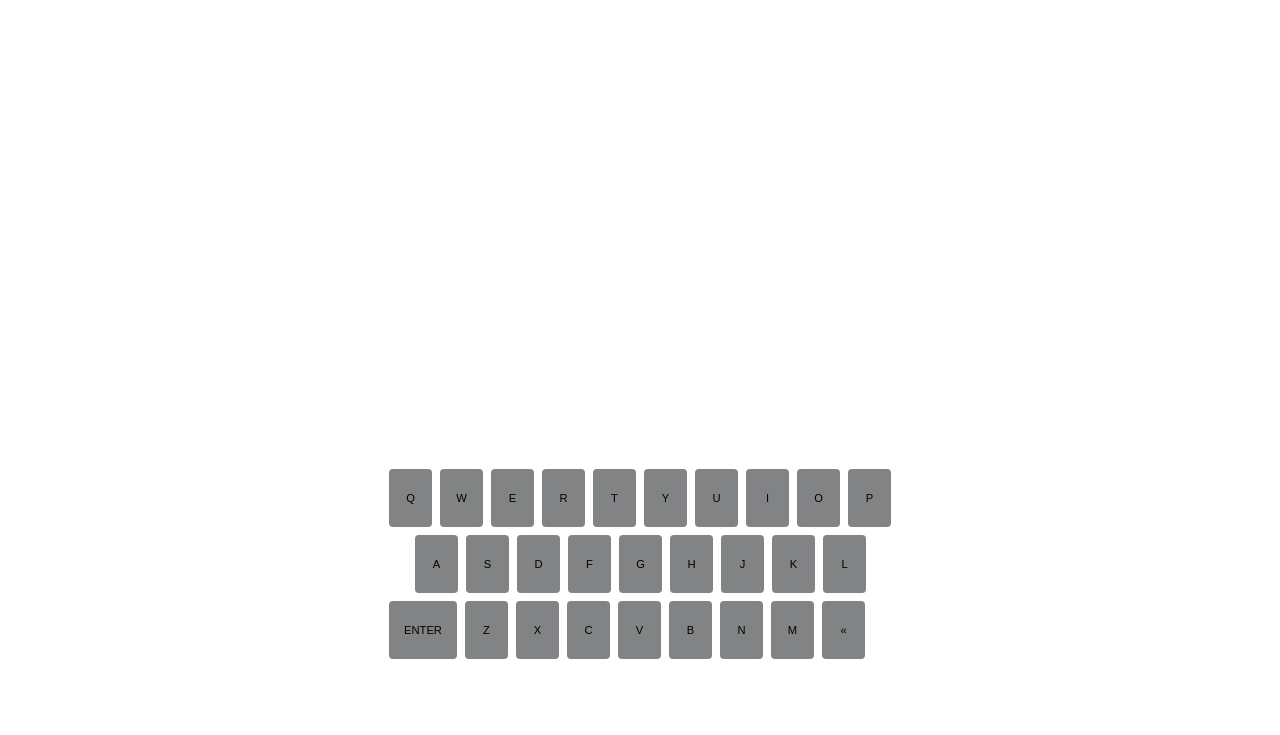
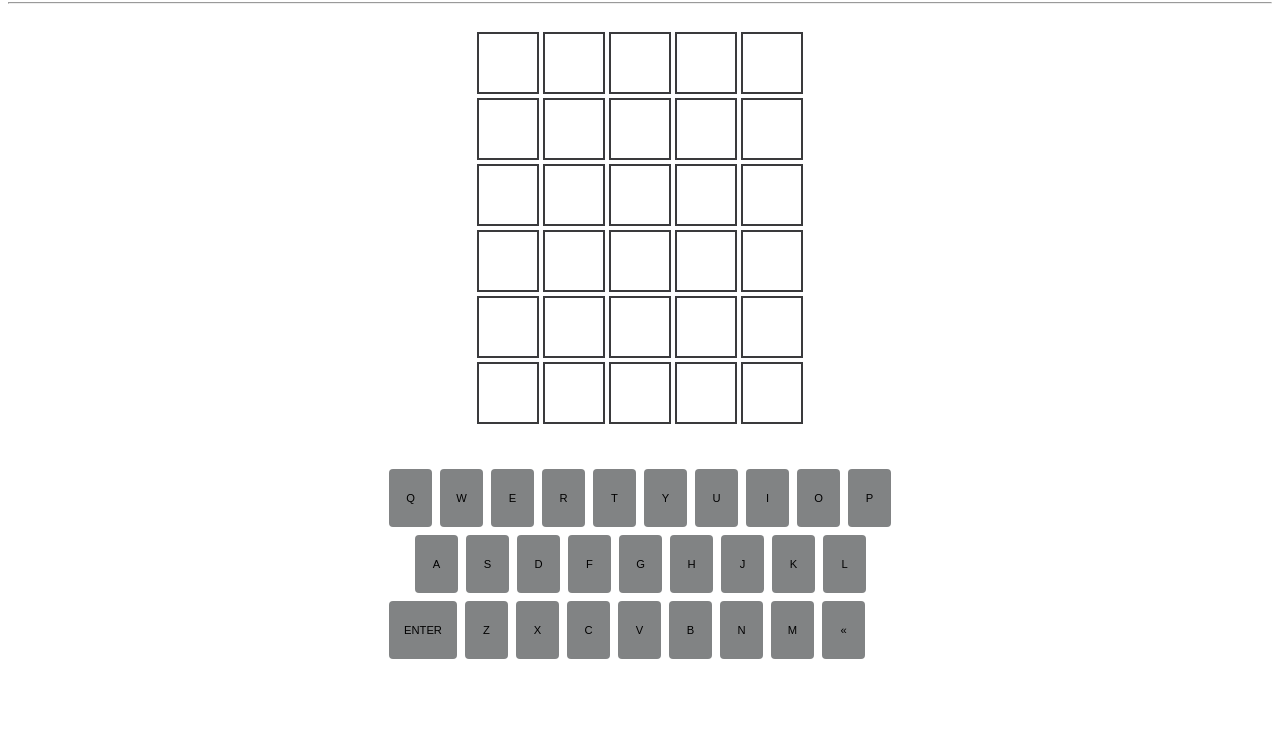
Before and after one commit to Ken-mbira/endless_wordle, a plain HTML site: page index.html in a window 1280 px wide. Shown: the part 65-800 px from the top of the page. Drawn offline with nearby package versions, Linux system fonts and the light colour scheme.

Commit message:
add display tile grid

```diff
--- a/index.css
+++ b/index.css
@@ -19,11 +19,6 @@
 p {
     margin: 0;
     padding: 0
-}
-
-hr {
-    padding: 0;
-    margin: 0
 }
 
 .key-container {
@@ -51,6 +46,26 @@ hr {
     width: 68px;
 }
 
+.tile-container {
+    width: 330px;
+    margin-bottom: 30px;
+}
+
+.tile-container div {
+    display: flex;
+}
+
+.tile-container .tile {
+    width: 62px;
+    height: 62px;
+    border: 2px solid#3a3a3c;
+    box-sizing: border-box;
+    display: flex;
+    justify-content: center;
+    align-items: center;
+    margin: 2px;
+}
+
 @media screen and (max-width:700px) {
     .key-container {
         width: 350px;
--- a/index.js
+++ b/index.js
@@ -32,6 +32,35 @@ const keys = [
     '«',
 ]
 
+const guessRows = [
+    ['', '', '', '', ''],
+    ['', '', '', '', ''],
+    ['', '', '', '', ''],
+    ['', '', '', '', ''],
+    ['', '', '', '', ''],
+    ['', '', '', '', '']
+]
+
+guessRows.forEach((guessRow, guessRowIndex) => {
+    const rowElement = document.createElement('div')
+    rowElement.setAttribute('id', `guessRow-${guessRowIndex}`)
+    guessRow.forEach((guess, guessIndex) => {
+        const tileElement = document.createElement('div')
+        tileElement.setAttribute('id', `guessRow-${guessRow}-tile${guessIndex}`)
+        tileElement.classList.add("tile")
+        rowElement.append(tileElement)
+    })
+    tileContainer.append(rowElement)
+})
+
+document.addEventListener("keydown", event => {
+    if (event.key.toUpperCase() === "BACKSPACE") {
+        handleClick(keys[keys.length - 1])
+    } else if (keys.includes(event.key.toUpperCase())) {
+        handleClick(event.key.toUpperCase())
+    }
+});
+
 keys.forEach(key => {
     const buttonElement = document.createElement('button')
     buttonElement.textContent = key
@@ -41,5 +70,5 @@ keys.forEach(key => {
 })
 
 const handleClick = (key) => {
-    console.log(`clicked ${key}`)
+    console.log(key)
 }
```
